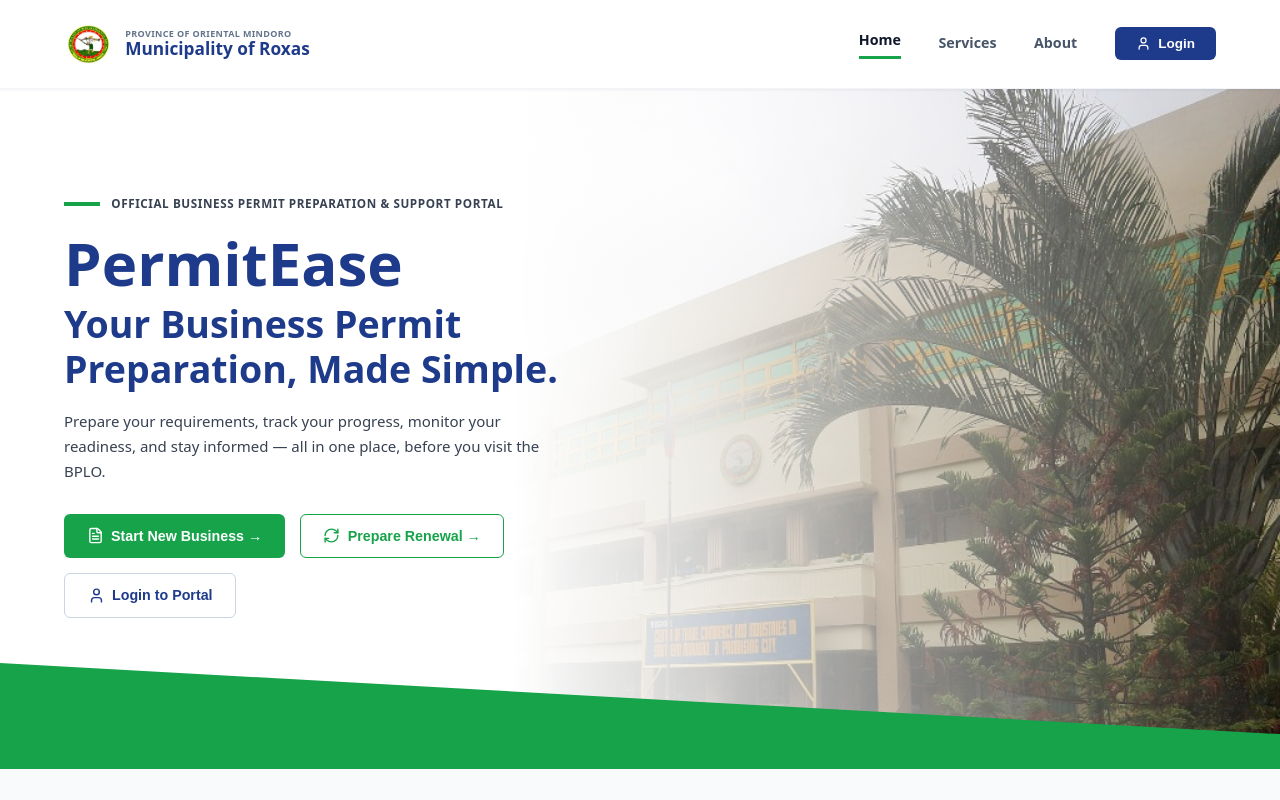
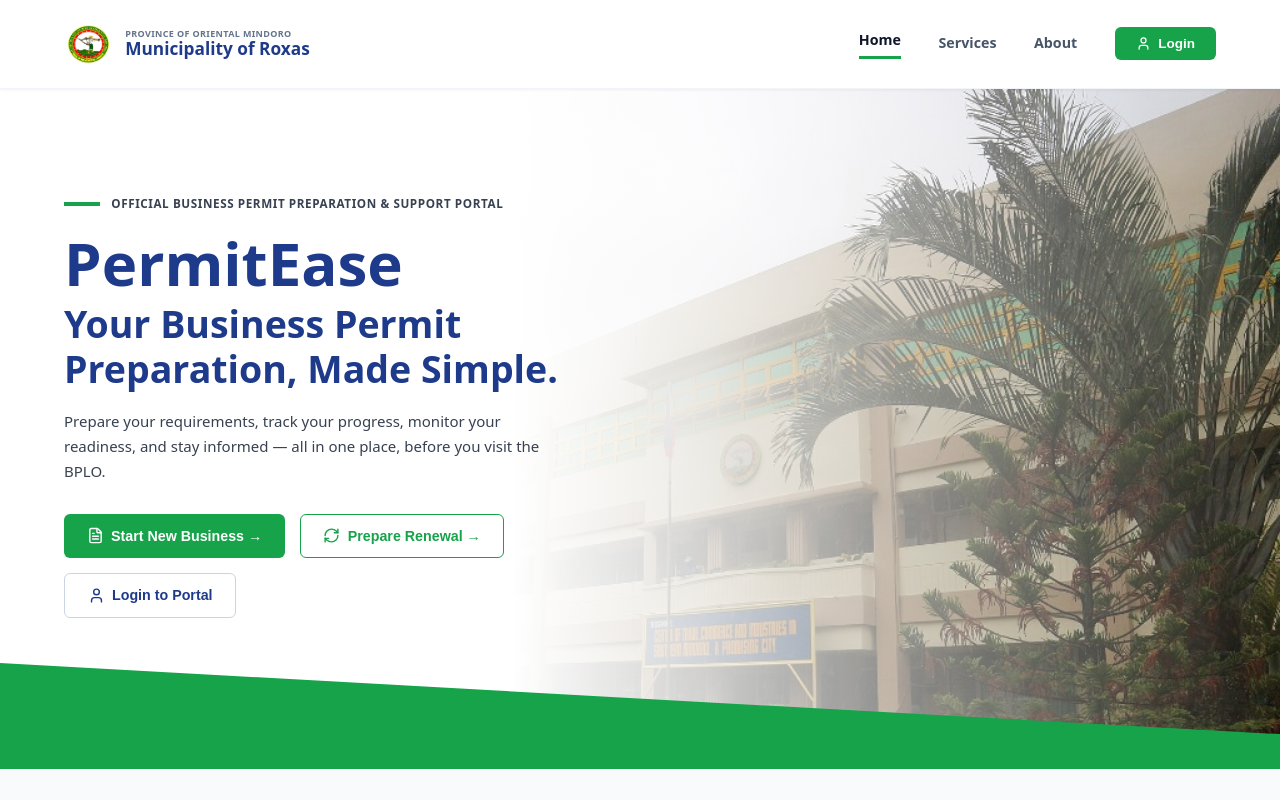
Before and after one commit to kyleG18/permitease-backup, a React (Vite) app in the folder frontend/: page / in a window 1280 px wide. Shown: the top 800 px of the page. Built offline with nearby package versions, Linux system fonts and the light colour scheme; no server answers.

Commit message:
style: change navbar Login button from navy to green (#16A34A)

```diff
--- a/frontend/src/pages/Landing.jsx
+++ b/frontend/src/pages/Landing.jsx
@@ -177,14 +177,14 @@
           <a href="#" style={{ color: '#0F172A', fontSize: '0.95rem', fontWeight: '600', textDecoration: 'none', position: 'relative', paddingBottom: '4px', borderBottom: '3px solid #16A34A' }}>Home</a>
           <a href="#services" style={{ color: '#475569', fontSize: '0.95rem', fontWeight: '600', textDecoration: 'none' }}>Services</a>
           <a href="#how-it-works" style={{ color: '#475569', fontSize: '0.95rem', fontWeight: '600', textDecoration: 'none' }}>About</a>
-          <button onClick={() => navigate('/login')} style={{ display: 'flex', alignItems: 'center', gap: '0.5rem', backgroundColor: '#1E3A8A', color: 'white', padding: '0.6rem 1.4rem', borderRadius: '6px', border: 'none', fontWeight: '600', fontSize: '0.9rem', cursor: 'pointer' }}>
+          <button onClick={() => navigate('/login')} style={{ display: 'flex', alignItems: 'center', gap: '0.5rem', backgroundColor: '#16A34A', color: 'white', padding: '0.6rem 1.4rem', borderRadius: '6px', border: 'none', fontWeight: '600', fontSize: '0.9rem', cursor: 'pointer' }}>
             <User size={15} /> Login
           </button>
         </nav>
 
         {/* Mobile Nav Toggle */}
         <div className="nav-mobile">
-          <button onClick={() => navigate('/login')} style={{ display: 'flex', alignItems: 'center', gap: '0.4rem', backgroundColor: '#1E3A8A', color: 'white', padding: '0.55rem 1rem', borderRadius: '6px', border: 'none', fontWeight: '600', fontSize: '0.85rem', cursor: 'pointer' }}>
+          <button onClick={() => navigate('/login')} style={{ display: 'flex', alignItems: 'center', gap: '0.4rem', backgroundColor: '#16A34A', color: 'white', padding: '0.55rem 1rem', borderRadius: '6px', border: 'none', fontWeight: '600', fontSize: '0.85rem', cursor: 'pointer' }}>
             <User size={14} /> Login
           </button>
           <button onClick={() => setMobileMenuOpen(true)} style={{ background: 'none', border: 'none', cursor: 'pointer', padding: '0.25rem', color: '#1E3A8A' }}>
```
